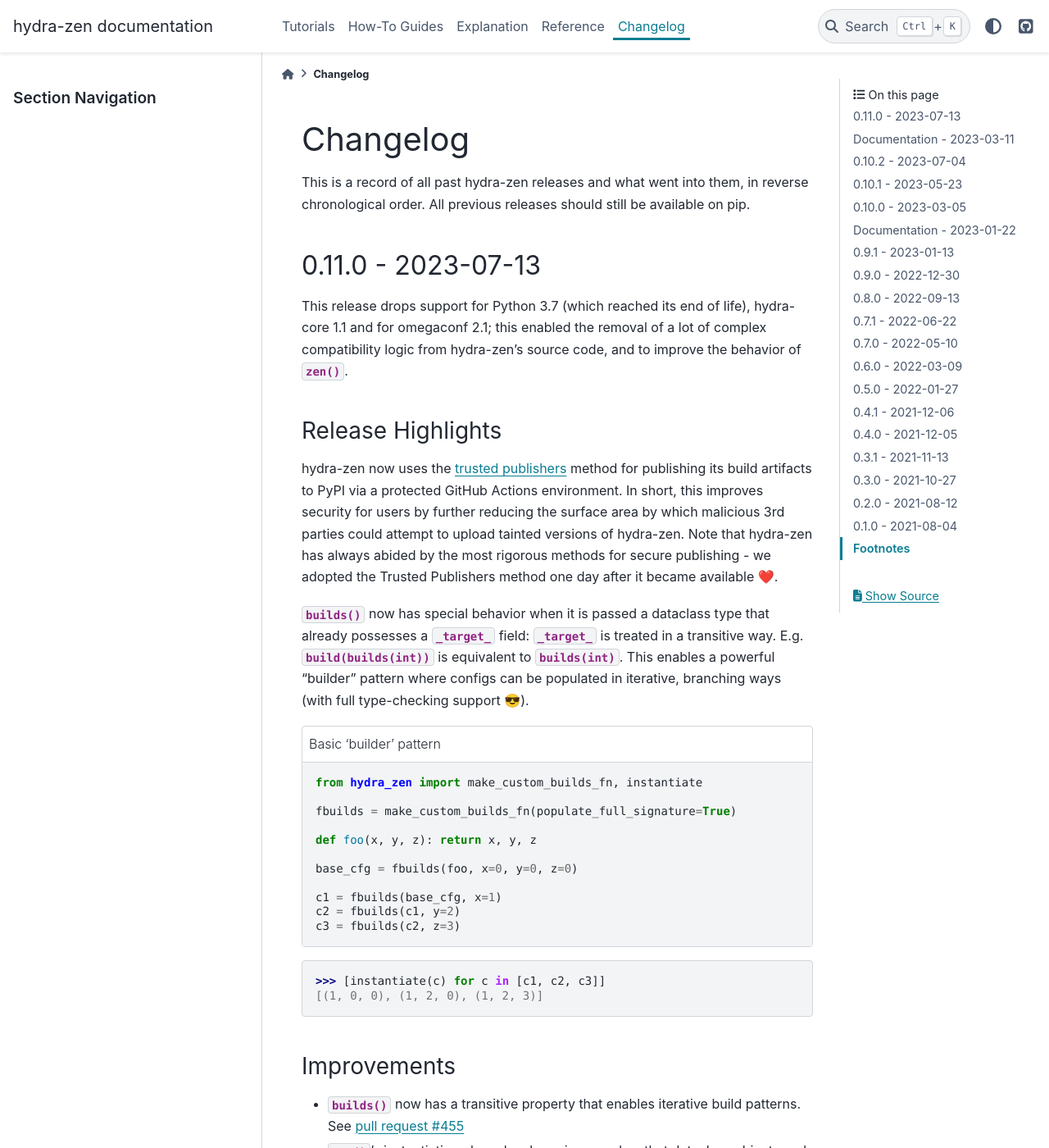
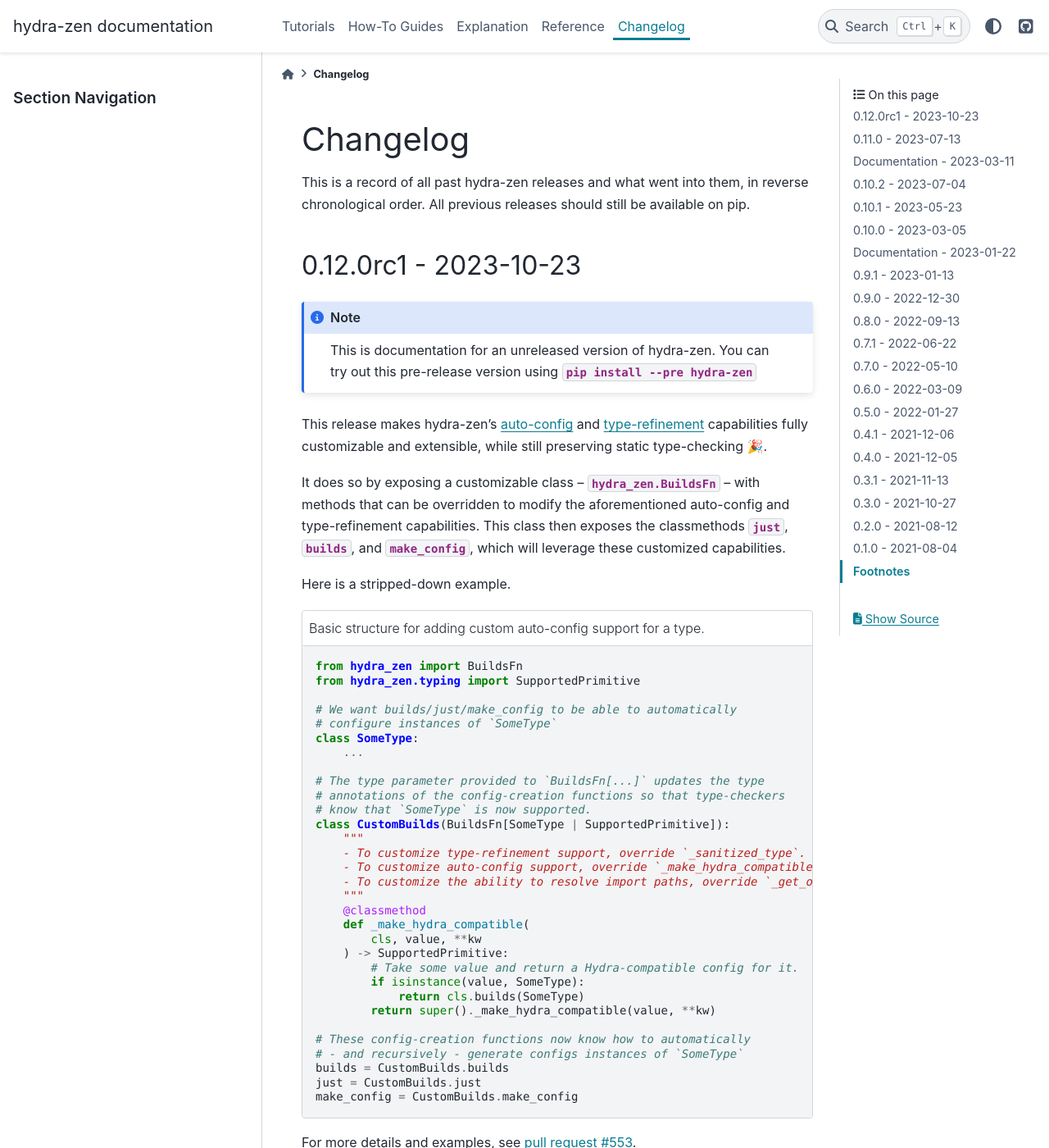
Before and after one commit to mit-ll-responsible-ai/hydra-zen, a Sphinx documentation site: the page built from docs/source/changes.rst, in a window 1280 px wide and 1400 px high. Shown: the whole window at 82% size. Built offline with Sphinx 7.4.7 and the PyData theme 0.15.4, drawn with Linux system fonts in a browser that asks for light colours; the version number could not be read and is left out.

Commit message:
changelog

```diff
--- a/docs/source/changes.rst
+++ b/docs/source/changes.rst
@@ -7,6 +7,60 @@
 
 This is a record of all past hydra-zen releases and what went into them, in reverse
 chronological order. All previous releases should still be available on pip.
+
+.. _v0.12.0:
+
+----------------------
+0.12.0rc1 - 2023-10-23
+----------------------
+
+
+.. note:: This is documentation for an unreleased version of hydra-zen. You can try out this pre-release version using `pip install --pre hydra-zen`
+
+This release makes hydra-zen's :ref:`auto-config <additional-types>` and :ref:`type-refinement <type-support>` capabilities fully customizable and extensible, while still preserving static type-checking 🎉.
+
+It does so by exposing a customizable class – `hydra_zen.BuildsFn` – with methods that can be overridden to modify the aforementioned auto-config and type-refinement capabilities. This class then exposes the classmethods `just`, `builds`, and `make_config`, which will leverage these customized capabilities.
+
+Here is a stripped-down example.
+
+.. code-block:: python
+   :caption: Basic structure for adding custom auto-config support for a type.
+
+   from hydra_zen import BuildsFn
+   from hydra_zen.typing import SupportedPrimitive
+
+   # We want builds/just/make_config to be able to automatically
+   # configure instances of `SomeType`
+   class SomeType:
+       ...
+
+   # The type parameter provided to `BuildsFn[...]` updates the type
+   # annotations of the config-creation functions so that type-checkers
+   # know that `SomeType` is now supported.
+   class CustomBuilds(BuildsFn[SomeType | SupportedPrimitive]):
+       """
+       - To customize type-refinement support, override `_sanitized_type`.
+       - To customize auto-config support, override `_make_hydra_compatible`.
+       - To customize the ability to resolve import paths, override `_get_obj_path`.
+       """
+       @classmethod
+       def _make_hydra_compatible(
+           cls, value, **kw
+       ) -> SupportedPrimitive:
+           # Take some value and return a Hydra-compatible config for it.
+           if isinstance(value, SomeType):
+               return cls.builds(SomeType)
+           return super()._make_hydra_compatible(value, **kw)
+
+   # These config-creation functions now know how to automatically
+   # - and recursively - generate configs instances of `SomeType`
+   builds = CustomBuilds.builds
+   just = CustomBuilds.just
+   make_config = CustomBuilds.make_config
+
+
+
+For more details and examples, see :pull:`553`.
 
 .. _v0.11.0:
 
```
